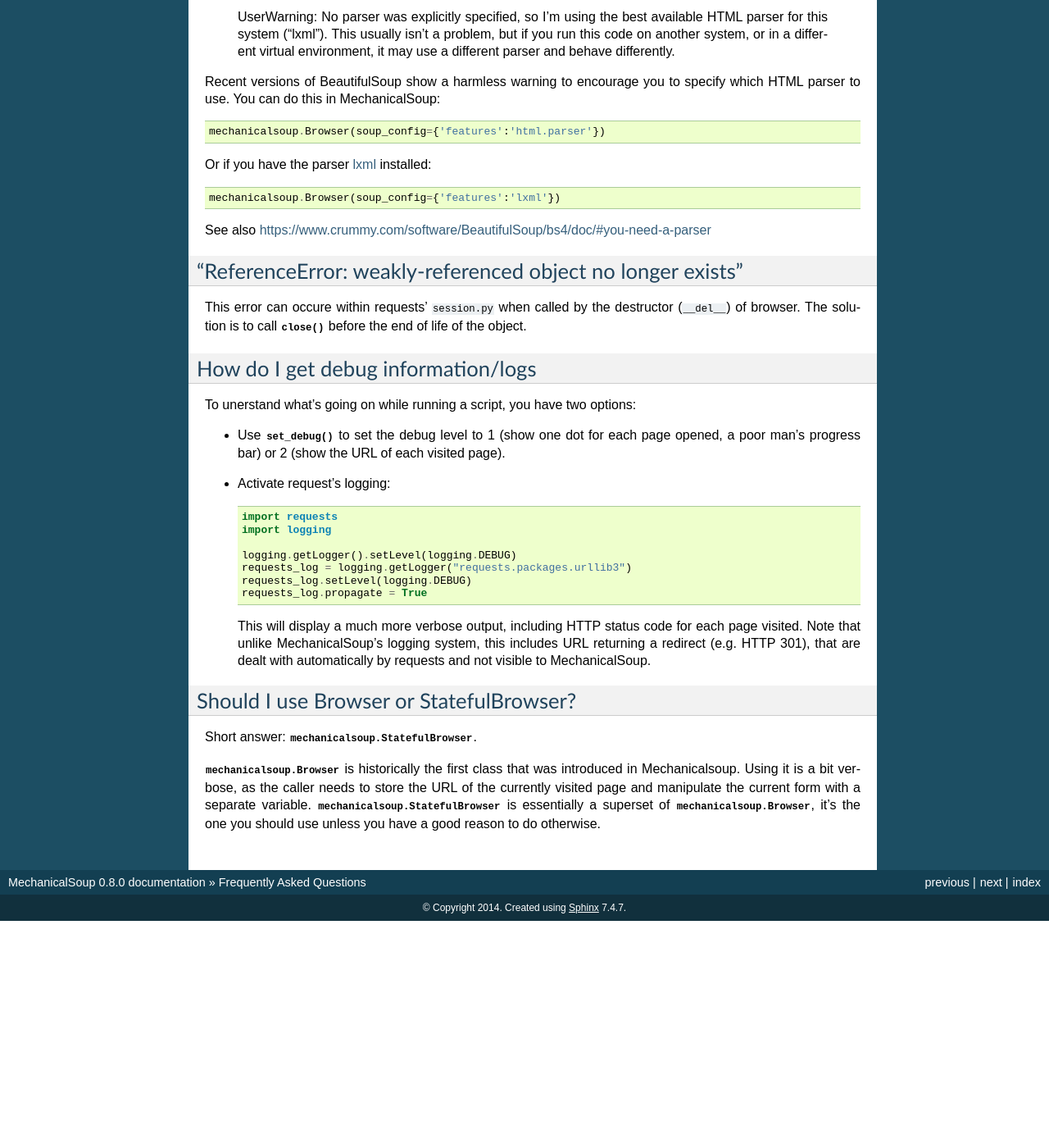
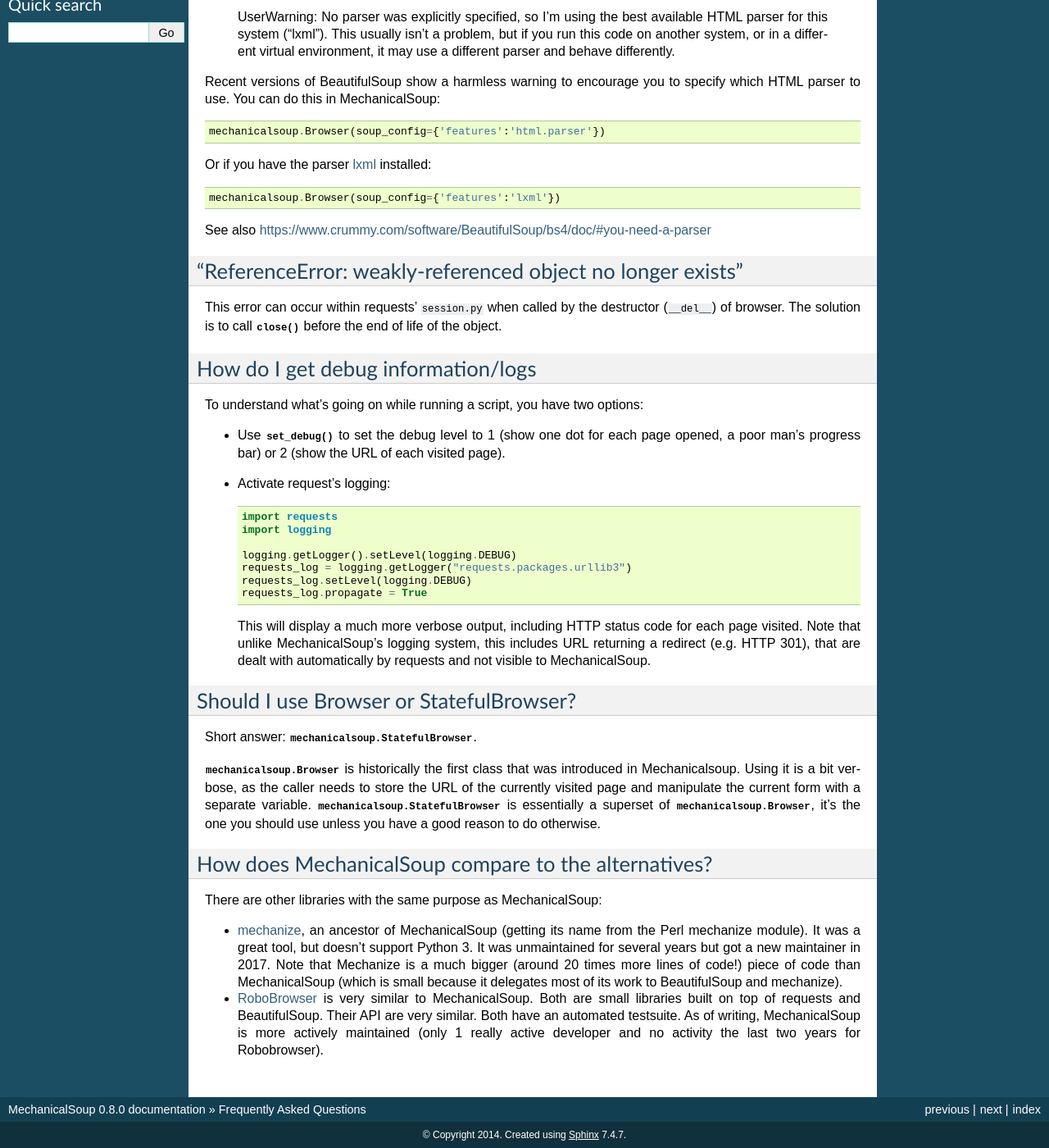
Before and after one commit to MechanicalSoup/MechanicalSoup, a Sphinx documentation site: the page built from docs/faq.rst, in a window 1280 px wide and 1400 px high, scrolled down 529 px. Shown: the whole window at 82% size. Built offline with Sphinx 7.4.7, drawn with Linux system fonts in a browser that asks for light colours; before the commit the page ends 1652 px from its top, so only the background shows below that; some of the changed text lies outside the part shown.

Commit message:
FAQ: How does MechanicalSoup compare to the alternatives?

```diff
--- a/docs/faq.rst
+++ b/docs/faq.rst
@@ -55,7 +55,7 @@
 "ReferenceError: weakly-referenced object no longer exists"
 ~~~~~~~~~~~~~~~~~~~~~~~~~~~~~~~~~~~~~~~~~~~~~~~~~~~~~~~~~~~
 
-This error can occure within requests' ``session.py`` when called by
+This error can occur within requests' ``session.py`` when called by
 the destructor (``__del__``) of browser. The solution is to
 call :func:`~mechanicalsoup.Browser.close` before the end of life of
 the object.
@@ -63,7 +63,7 @@
 How do I get debug information/logs
 ~~~~~~~~~~~~~~~~~~~~~~~~~~~~~~~~~~~
 
-To unerstand what's going on while running a script, you have two
+To understand what's going on while running a script, you have two
 options:
 
 * Use :func:`~mechanicalsoup.StatefulBrowser.set_debug` to set the
@@ -98,3 +98,23 @@
 variable. :class:`mechanicalsoup.StatefulBrowser` is essentially a
 superset of :class:`mechanicalsoup.Browser`, it's the one you should
 use unless you have a good reason to do otherwise.
+
+How does MechanicalSoup compare to the alternatives?
+~~~~~~~~~~~~~~~~~~~~~~~~~~~~~~~~~~~~~~~~~~~~~~~~~~~~
+
+There are other libraries with the same purpose as MechanicalSoup:
+
+* `mechanize <http://wwwsearch.sourceforge.net/mechanize/>`__, an
+  ancestor of MechanicalSoup (getting its name from the Perl mechanize
+  module). It was a great tool, but doesn't support Python 3. It was
+  unmaintained for several years but got a new maintainer in 2017.
+  Note that Mechanize is a much bigger (around 20 times more lines of
+  code!) piece of code than MechanicalSoup (which is small because it
+  delegates most of its work to BeautifulSoup and mechanize).
+
+* `RoboBrowser <https://github.com/jmcarp/robobrowser>`__ is very
+  similar to MechanicalSoup. Both are small libraries built on top of
+  requests and BeautifulSoup. Their API are very similar. Both have an
+  automated testsuite. As of writing, MechanicalSoup is more actively
+  maintained (only 1 really active developer and no activity the last
+  two years for Robobrowser).
```
